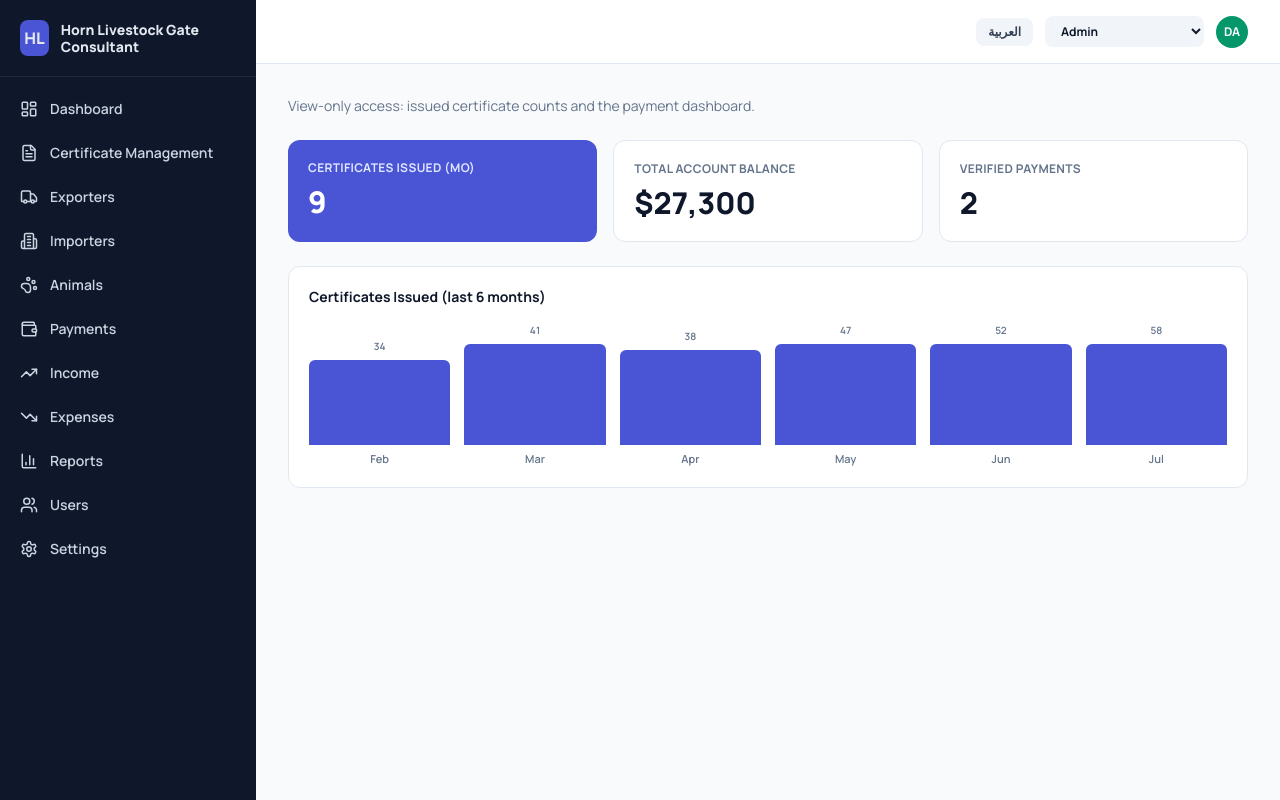
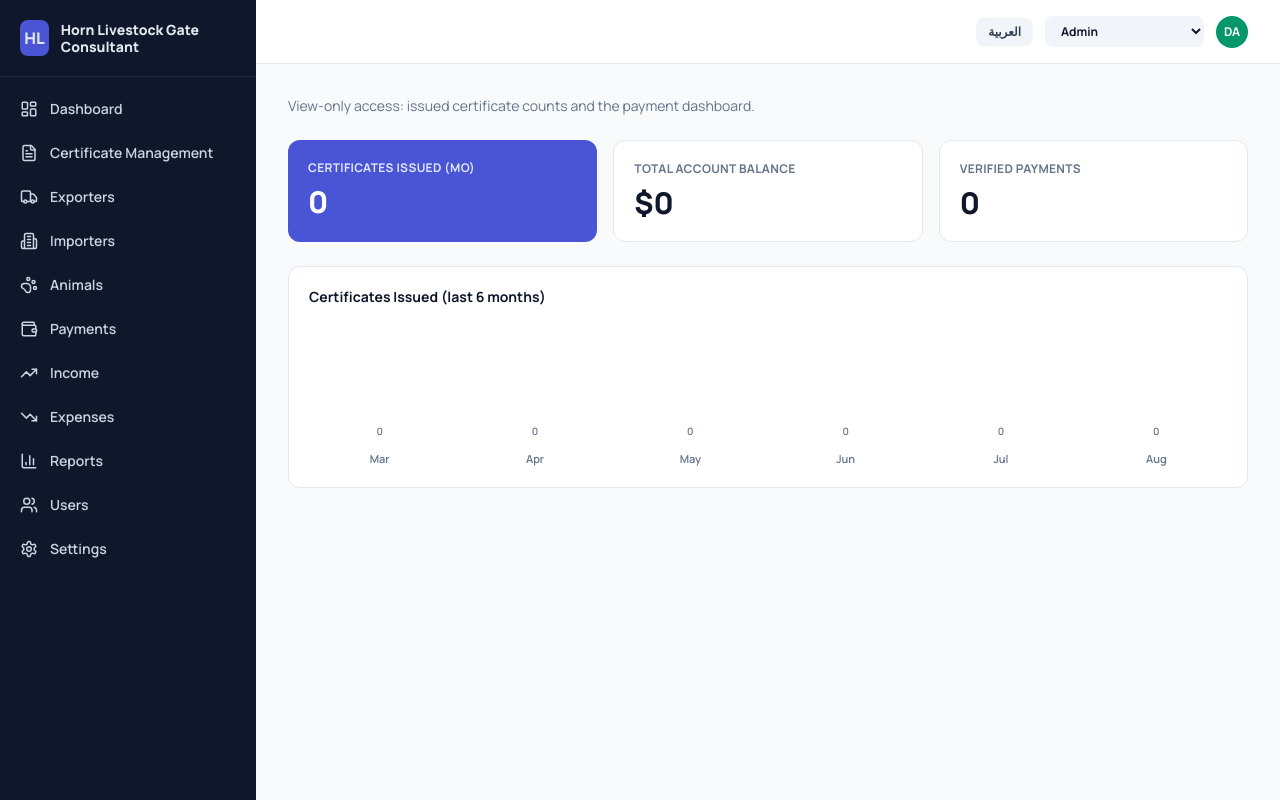
Before and after one commit to Axmedbadr/frontendcertificate, a React (Vite) app: page /observer in a window 1280 px wide. Built offline with nearby package versions, Linux system fonts and the light colour scheme.

Commit message:
seeded data removed

```diff
--- a/src/data/mockData.ts
+++ b/src/data/mockData.ts
@@ -1,67 +1,15 @@
 import { Certificate, Payment, IncomeExpense, ExporterEntity, ImporterEntity, UserEntity, AccountName } from '../types';
 
-export const initialCertificates: Certificate[] = [
-  { id:1, certificate_number:'LCS-2026-0142', exporter:'Horn Exports Co.', importer:'Al Rajhi Trading (Saudi Arabia)', country:'Saudi Arabia', port:'Berbera Port', transport:'Sea Vessel', loadingPlace:'Berbera Quarantine Yard',
-    animals:'Sheep ×450', animalRows:[{ species:'Sheep', breed:'Somali Blackhead', sex:'Mixed', age:'1-2 years', earTag:'SH-1042', quantity:'450', rate:'2' }],
-    status:'approved', issue_date:'2026-07-30', officer:'Dr. Ahmed Nur', feeAmount: 900,
-    quarantineDays:'14', quarantinePlace:'Berbera Quarantine Station', rvf:'Negative', fmd:'Negative', brucella:'Negative', testType:'ELISA', vaccination:'Vaccinated', clinicalExam:'Passed', remarks:'Herd inspected and cleared for export.',
-    approvedBy:'Dr. Sara Hassan', approvalDate:'2026-07-30' },
-  { id:2, certificate_number:'LCS-2026-0141', exporter:'Al-Amin Livestock Trading', importer:'Gulf Livestock Imports (UAE)', country:'UAE', port:'Bosaso Port', transport:'Sea Vessel', loadingPlace:'Bosaso Holding Yard',
-    animals:'Cattle ×120', animalRows:[{ species:'Cattle', breed:'Boran', sex:'Male', age:'2-3 years', earTag:'CT-2207', quantity:'120', rate:'3' }],
-    status:'printed', issue_date:'2026-07-28', officer:'Dr. Ahmed Nur', feeAmount: 360,
-    quarantineDays:'10', quarantinePlace:'Bosaso Quarantine Station', rvf:'Negative', fmd:'Negative', brucella:'Negative', testType:'PCR', vaccination:'Vaccinated', clinicalExam:'Passed', remarks:'No abnormalities observed.',
-    approvedBy:'Dr. Sara Hassan', approvalDate:'2026-07-28' },
-  { id:3, certificate_number:'LCS-2026-0140', exporter:'Berbera Livestock Ltd', importer:'Jeddah Animal Market', country:'Saudi Arabia', port:'Berbera Port', transport:'Truck', loadingPlace:'Berbera Livestock Yard',
-    animals:'Goat ×300', animalRows:[{ species:'Goat', breed:'Boer', sex:'Female', age:'1 year', earTag:'GT-3391', quantity:'300', rate:'2' }],
-    status:'draft', issue_date:'2026-07-31', officer:'Dr. Ahmed Nur', feeAmount: 600 },
-  { id:4, certificate_number:'LCS-2026-0139', exporter:'Golden Gate Traders', importer:'Al Rajhi Trading (Saudi Arabia)', country:'Saudi Arabia', port:'Berbera Port', transport:'Sea Vessel', loadingPlace:'Berbera Quarantine Yard',
-    animals:'Camel ×40', animalRows:[{ species:'Camel', breed:'Somali', sex:'Male', age:'4-5 years', earTag:'CM-0087', quantity:'40', rate:'5' }],
-    status:'printed', issue_date:'2026-07-20', officer:'Dr. Ahmed Nur', feeAmount: 200,
-    quarantineDays:'21', quarantinePlace:'Berbera Quarantine Station', rvf:'Negative', fmd:'Negative', brucella:'Negative', testType:'Serological', vaccination:'Vaccinated', clinicalExam:'Passed', remarks:'Cleared after extended quarantine.',
-    approvedBy:'Dr. Sara Hassan', approvalDate:'2026-07-20' },
-  { id:5, certificate_number:'LCS-2026-0138', exporter:'Horn Exports Co.', importer:'Gulf Livestock Imports (UAE)', country:'UAE', port:'Bosaso Port', transport:'Sea Vessel', loadingPlace:'Bosaso Holding Yard',
-    animals:'Sheep ×620', animalRows:[{ species:'Sheep', breed:'Somali Blackhead', sex:'Mixed', age:'1-2 years', earTag:'SH-1198', quantity:'620', rate:'2' }],
-    status:'approved', issue_date:'2026-07-25', officer:'Dr. Ahmed Nur', feeAmount: 1240,
-    quarantineDays:'14', quarantinePlace:'Bosaso Quarantine Station', rvf:'Negative', fmd:'Negative', brucella:'Negative', testType:'ELISA', vaccination:'Vaccinated', clinicalExam:'Passed',
-    approvedBy:'Dr. Sara Hassan', approvalDate:'2026-07-25' },
-  { id:6, certificate_number:'LCS-2026-0137', exporter:'Al-Amin Livestock Trading', importer:'Jeddah Animal Market', country:'Saudi Arabia', port:'Berbera Port', transport:'Truck', loadingPlace:'Berbera Livestock Yard',
-    animals:'Cattle ×85', animalRows:[{ species:'Cattle', breed:'Boran', sex:'Mixed', age:'2 years', earTag:'CT-2255', quantity:'85', rate:'3' }],
-    status:'cancelled', issue_date:'2026-07-15', officer:'Dr. Ahmed Nur', feeAmount: 255,
-    quarantineDays:'10', quarantinePlace:'Berbera Quarantine Station', rvf:'Positive', fmd:'Negative', brucella:'Negative', testType:'PCR', vaccination:'Not Vaccinated', clinicalExam:'Failed', remarks:'Shipment cancelled — RVF positive result on retest.' },
-  { id:7, certificate_number:'LCS-2026-0136', exporter:'Berbera Livestock Ltd', importer:'Al Rajhi Trading (Saudi Arabia)', country:'Saudi Arabia', port:'Berbera Port', transport:'Sea Vessel', loadingPlace:'Berbera Quarantine Yard',
-    animals:'Goat ×410', animalRows:[{ species:'Goat', breed:'Boer', sex:'Mixed', age:'1-2 years', earTag:'GT-3410', quantity:'410', rate:'2' }],
-    status:'printed', issue_date:'2026-07-12', officer:'Dr. Ahmed Nur', feeAmount: 820,
-    quarantineDays:'7', quarantinePlace:'Berbera Quarantine Station', rvf:'Negative', fmd:'Negative', brucella:'Negative', testType:'Rose Bengal', vaccination:'Vaccinated', clinicalExam:'Passed',
-    approvedBy:'Dr. Sara Hassan', approvalDate:'2026-07-12' },
-  { id:8, certificate_number:'LCS-2026-0135', exporter:'Horn Exports Co.', importer:'Gulf Livestock Imports (UAE)', country:'UAE', port:'Bosaso Port', transport:'Sea Vessel', loadingPlace:'Bosaso Holding Yard',
-    animals:'Sheep ×390', animalRows:[{ species:'Sheep', breed:'Somali Blackhead', sex:'Female', age:'1 year', earTag:'SH-1390', quantity:'390', rate:'2' }],
-    status:'printed', issue_date:'2026-07-10', officer:'Dr. Ahmed Nur', feeAmount: 780,
-    quarantineDays:'14', quarantinePlace:'Bosaso Quarantine Station', rvf:'Negative', fmd:'Negative', brucella:'Negative', testType:'ELISA', vaccination:'Vaccinated', clinicalExam:'Passed',
-    approvedBy:'Dr. Sara Hassan', approvalDate:'2026-07-10' },
-  { id:9, certificate_number:'LCS-2026-0134', exporter:'Golden Gate Traders', importer:'Jeddah Animal Market', country:'Saudi Arabia', port:'Berbera Port', transport:'Truck', loadingPlace:'Berbera Livestock Yard',
-    animals:'Cattle ×60', animalRows:[{ species:'Cattle', breed:'Boran', sex:'Male', age:'2 years', earTag:'CT-2260', quantity:'60', rate:'3' }],
-    status:'draft', issue_date:'2026-07-05', officer:'Dr. Ahmed Nur', feeAmount: 180 },
-];
+export const initialCertificates: Certificate[] = [];
 
-export const initialPayments: Payment[] = [
-  { id:1, certificate_number:'LCS-2026-0142', customer:'Horn Exports Co.', amount:900, method:'Bank', status:'completed', date:'2026-07-30' },
-  { id:2, certificate_number:'LCS-2026-0140', customer:'Berbera Livestock Ltd', amount:600, method:'ZAAD', status:'pending', date:'2026-07-31' },
-  { id:3, certificate_number:'LCS-2026-0138', customer:'Horn Exports Co.', amount:1240, method:'Cash', status:'completed', date:'2026-07-25' },
-];
+export const initialPayments: Payment[] = [];
 
-export const initialIncomes: IncomeExpense[] = [
-  { id:1, category:'Certificate Fee', amount:900, description:'LCS-2026-0142 payment', date:'2026-07-30', account:'Bank', autoGenerated:true },
-  { id:2, category:'Certificate Fee', amount:1240, description:'LCS-2026-0138 payment', date:'2026-07-25', account:'Cash', autoGenerated:true },
-  { id:3, category:'Inspection Fee', amount:300, description:'Additional inspection charge', date:'2026-07-20' },
-];
+export const initialIncomes: IncomeExpense[] = [];
 
-export const initialExpenses: IncomeExpense[] = [
-  { id:1, category:'Office Rent', amount:800, description:'July office rent', date:'2026-07-01', account:'Bank' },
-  { id:2, category:'Fuel', amount:150, description:'Field vehicle fuel', date:'2026-07-15', account:'Cash' },
-];
+export const initialExpenses: IncomeExpense[] = [];
 
 export const initialAccounts: Record<AccountName, number> = {
-  Cash: 4200, Bank: 18600, ZAAD: 2100, 'EVC Plus': 1500, 'Premier Wallet': 900,
+  Cash: 0, Bank: 0, ZAAD: 0, 'EVC Plus': 0, 'Premier Wallet': 0,
 };
 
 export const initialExporters: ExporterEntity[] = [
--- a/src/pages/CertificateList.tsx
+++ b/src/pages/CertificateList.tsx
@@ -82,6 +82,7 @@ export default function CertificateList() {
                 <td className="p-3 text-slate-500">{c.issue_date}</td>
               </tr>
             ))}
+            {rows.length === 0 && <tr><td colSpan={6} className="p-6 text-center text-slate-400">No certificates yet.</td></tr>}
           </tbody>
         </table>
       </div>
--- a/src/pages/Dashboard.tsx
+++ b/src/pages/Dashboard.tsx
@@ -5,14 +5,18 @@ import BarChart from '../components/BarChart';
 export default function Dashboard() {
   const { t, certificates, accounts, incomes, expenses } = useApp();
 
-  const certsMonth = certificates.filter(c => c.issue_date.startsWith('2026-07')).length;
+  const now = new Date();
+  const currentMonthKey = `${now.getFullYear()}-${String(now.getMonth() + 1).padStart(2, '0')}`;
+  const certsMonth = certificates.filter(c => c.issue_date.startsWith(currentMonthKey)).length;
   const totalBalance = Object.values(accounts).reduce((a, b) => a + b, 0);
   const pendingPayments = certificates.filter(c => c.status === 'submitted').length;
   const netBalance = incomes.reduce((a, b) => a + b.amount, 0) - expenses.reduce((a, b) => a + b.amount, 0);
 
-  const months = ['Feb','Mar','Apr','May','Jun','Jul'];
-  const certsIssued = [34,41,38,47,52,58];
-  const certBars = months.map((m, i) => ({ label: m, value: certsIssued[i] }));
+  const last6Months = Array.from({ length: 6 }, (_, i) => {
+    const d = new Date(now.getFullYear(), now.getMonth() - (5 - i), 1);
+    return { key: `${d.getFullYear()}-${String(d.getMonth() + 1).padStart(2, '0')}`, label: d.toLocaleString('en', { month: 'short' }) };
+  });
+  const certBars = last6Months.map(m => ({ label: m.label, value: certificates.filter(c => c.issue_date.startsWith(m.key)).length }));
 
   return (
     <div className="max-w-6xl">
--- a/src/pages/Observer.tsx
+++ b/src/pages/Observer.tsx
@@ -4,11 +4,15 @@ import BarChart from '../components/BarChart';
 
 export default function Observer() {
   const { certificates, accounts, incomes } = useApp();
-  const certsMonth = certificates.filter(c => c.issue_date.startsWith('2026-07')).length;
+  const now = new Date();
+  const currentMonthKey = `${now.getFullYear()}-${String(now.getMonth() + 1).padStart(2, '0')}`;
+  const certsMonth = certificates.filter(c => c.issue_date.startsWith(currentMonthKey)).length;
   const totalBalance = Object.values(accounts).reduce((a, b) => a + b, 0);
-  const months = ['Feb','Mar','Apr','May','Jun','Jul'];
-  const certsIssued = [34,41,38,47,52,58];
-  const certBars = months.map((m, i) => ({ label: m, value: certsIssued[i] }));
+  const last6Months = Array.from({ length: 6 }, (_, i) => {
+    const d = new Date(now.getFullYear(), now.getMonth() - (5 - i), 1);
+    return { key: `${d.getFullYear()}-${String(d.getMonth() + 1).padStart(2, '0')}`, label: d.toLocaleString('en', { month: 'short' }) };
+  });
+  const certBars = last6Months.map(m => ({ label: m.label, value: certificates.filter(c => c.issue_date.startsWith(m.key)).length }));
 
   return (
     <div className="max-w-6xl">
```
